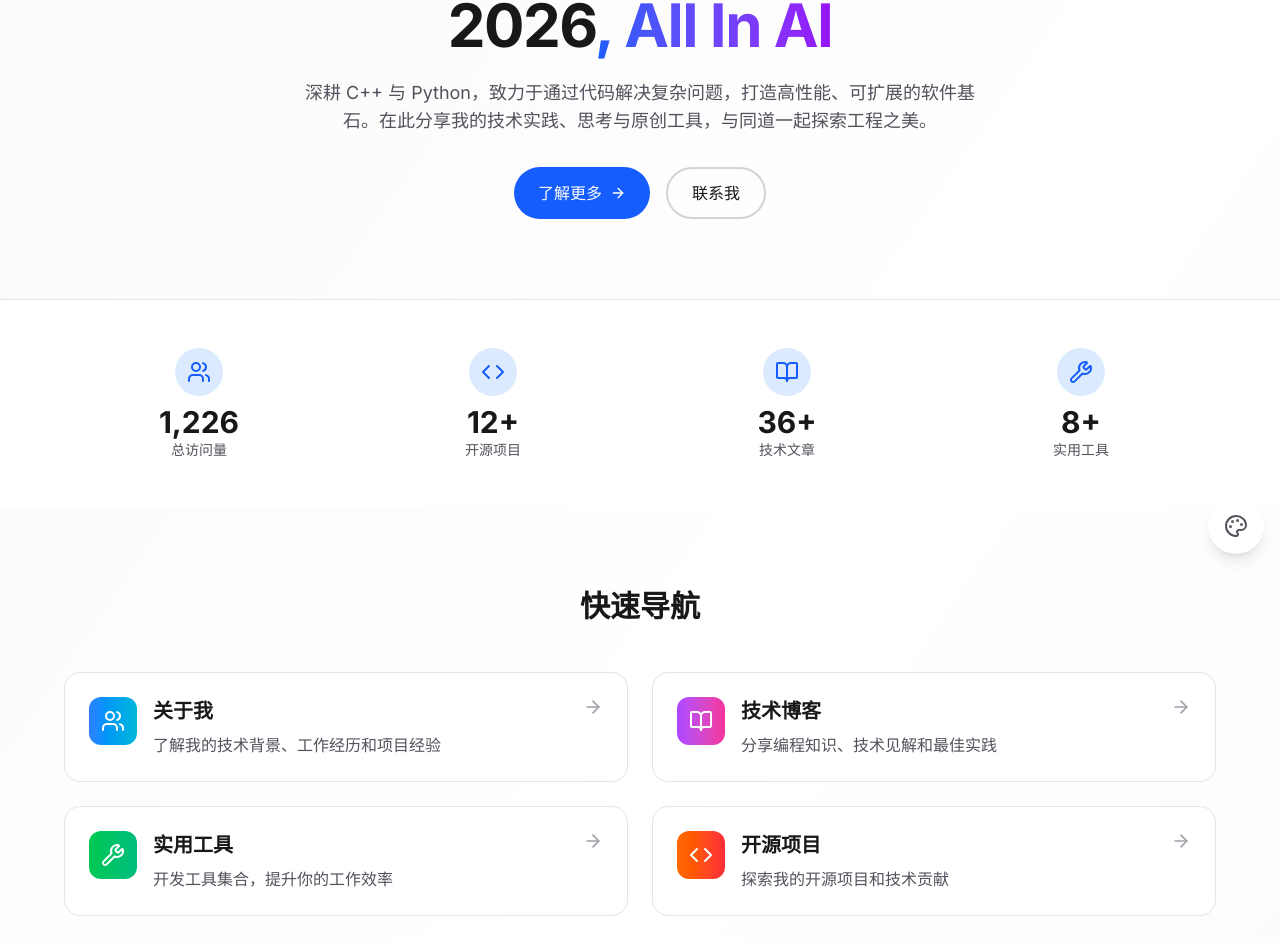
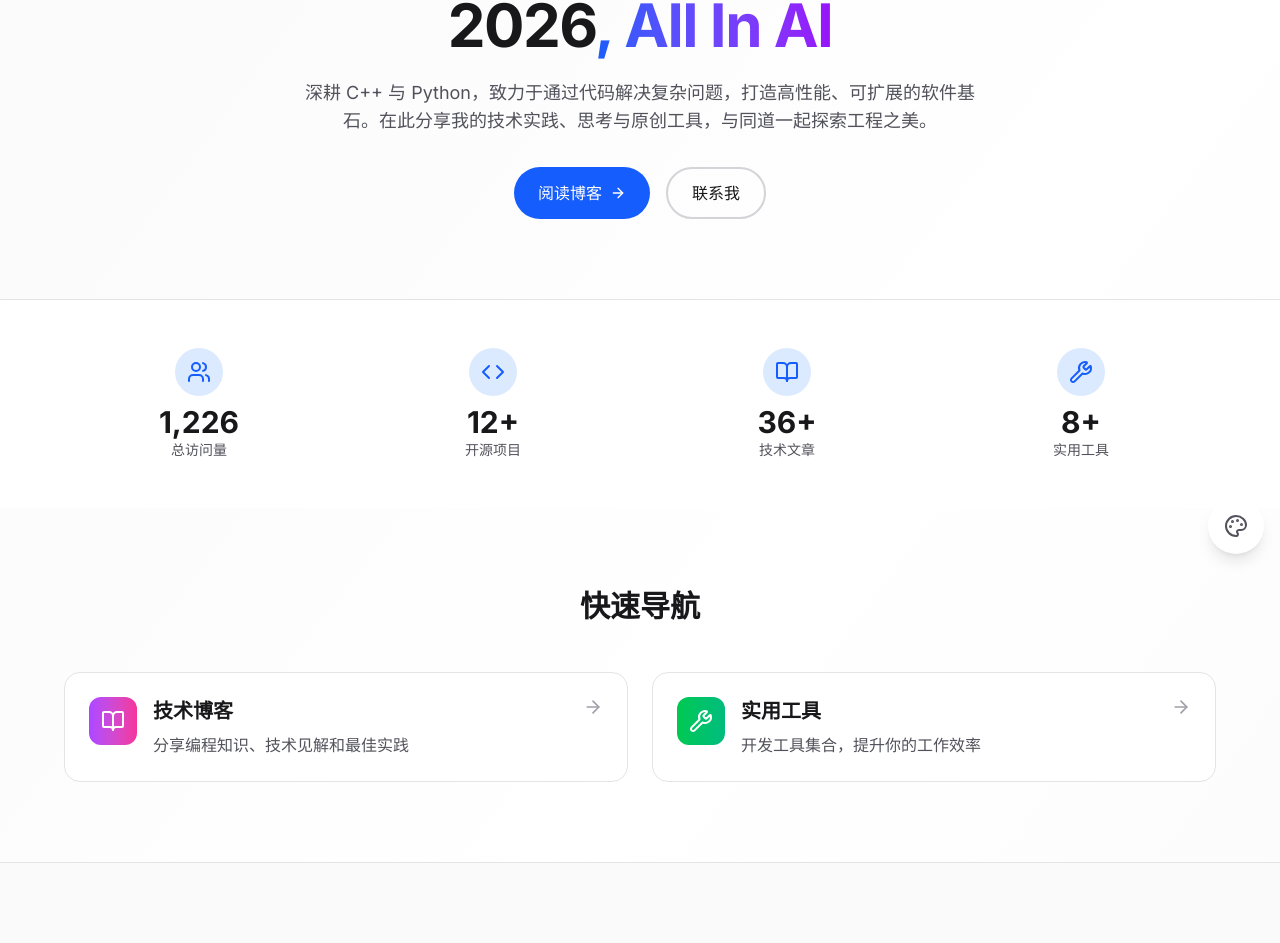
Before and after one commit to panmcai/Peter-Pan, a Next.js app: page / in a window 1280 px wide. Shown: the part 150-1093 px from the top of the page. Built offline with nearby package versions, Linux system fonts and the light colour scheme.

Commit message:
Update page.tsx

```diff
--- a/src/app/page.tsx
+++ b/src/app/page.tsx
@@ -57,13 +57,6 @@ export default function Home() {
 
   const quickLinks = [
     {
-      title: '关于我',
-      description: '了解我的技术背景、工作经历和项目经验',
-      icon: Users,
-      href: '/about',
-      color: 'from-blue-500 to-cyan-500',
-    },
-    {
       title: '技术博客',
       description: '分享编程知识、技术见解和最佳实践',
       icon: BookOpen,
@@ -76,13 +69,6 @@ export default function Home() {
       icon: Wrench,
       href: '/tools',
       color: 'from-green-500 to-emerald-500',
-    },
-    {
-      title: '开源项目',
-      description: '探索我的开源项目和技术贡献',
-      icon: Code,
-      href: '/about#projects',
-      color: 'from-orange-500 to-red-500',
     },
   ];
 
@@ -148,10 +134,10 @@ export default function Home() {
             </p>
             <div className="flex justify-center gap-4">
               <Link
-                href="/about"
+                href="/blog"
                 className="flex items-center gap-2 rounded-full bg-blue-600 px-6 py-3 text-white transition-colors hover:bg-blue-700"
               >
-                了解更多
+                阅读博客
                 <ArrowRight size={16} />
               </Link>
               <Link
```
